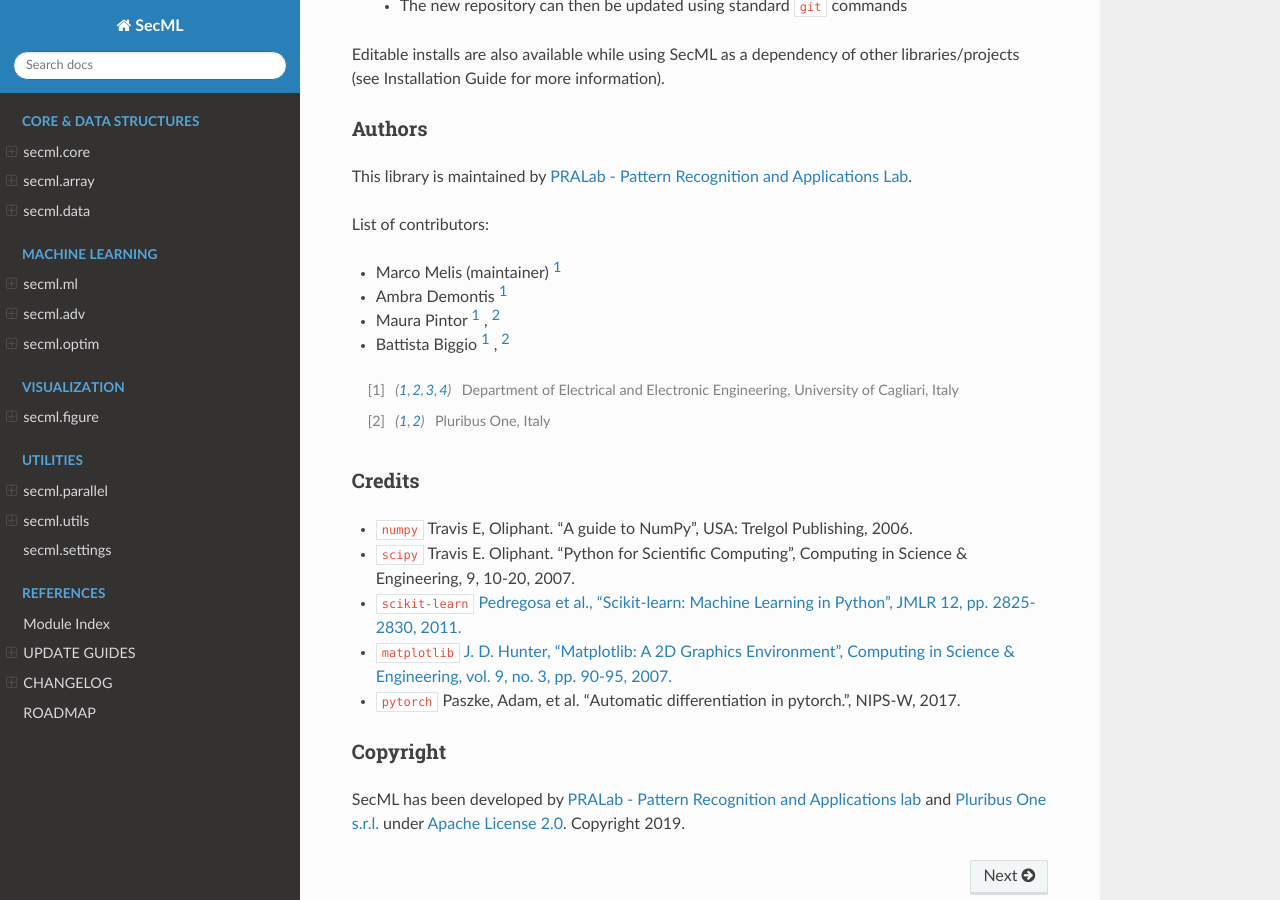
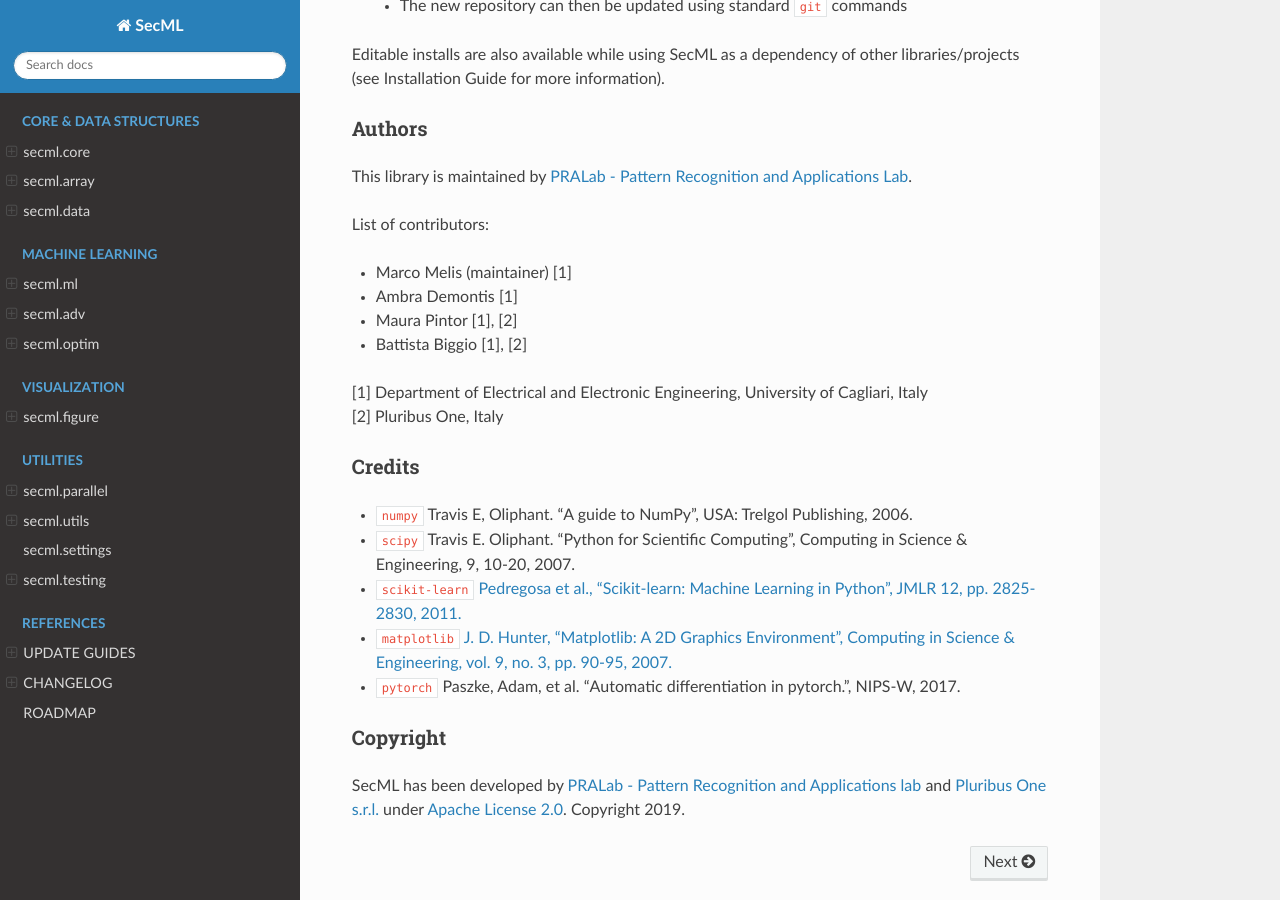
Before and after one commit to pralab/secml, a Sphinx documentation site: the page built from docs/source/index.rst, in a window 1280 px wide and 900 px high, scrolled down 4301 px. Built offline with Sphinx 7.4.7 and the Read the Docs theme 2.0.0, drawn with Linux system fonts in a browser that asks for light colours; formulas are drawn with MathJax 3; the version number could not be read and is left out.

Commit message:
#570 Documentation compilation warnings are now transformed to errors so that the package:docs CI job crashes properly when appropriate.

```diff
--- a/README.md
+++ b/README.md
@@ -208,13 +208,13 @@
 [PRALab - Pattern Recognition and Applications Lab](https://pralab.diee.unica.it).
 
 List of contributors:
- - Marco Melis (maintainer) [1]_
- - Ambra Demontis [1]_
- - Maura Pintor [1]_ , [2]_
- - Battista Biggio [1]_ , [2]_
+ - Marco Melis (maintainer) [1]
+ - Ambra Demontis [1]
+ - Maura Pintor [1], [2]
+ - Battista Biggio [1], [2]
 
-.. [1] Department of Electrical and Electronic Engineering, University of Cagliari, Italy
-.. [2] Pluribus One, Italy
+[1] Department of Electrical and Electronic Engineering, University of Cagliari, Italy
+[2] Pluribus One, Italy
 
 
 ## Credits
--- a/docs/source/index.rst
+++ b/docs/source/index.rst
@@ -42,12 +42,12 @@
    secml.parallel
    secml.utils
    secml.settings
+   secml.testing
 
 .. toctree::
    :caption: References
    :hidden:
 
-   modindex
    update
    changelog
    roadmap
```
Also changed, not shown: docs/source/modules.rst (deleted, +0 -9 lines), docs/source/secml.ml.classifiers.gradients.rst (deleted, +0 -55 lines), docs/source/secml.rst (deleted, +0 -20 lines), 11 other files.
